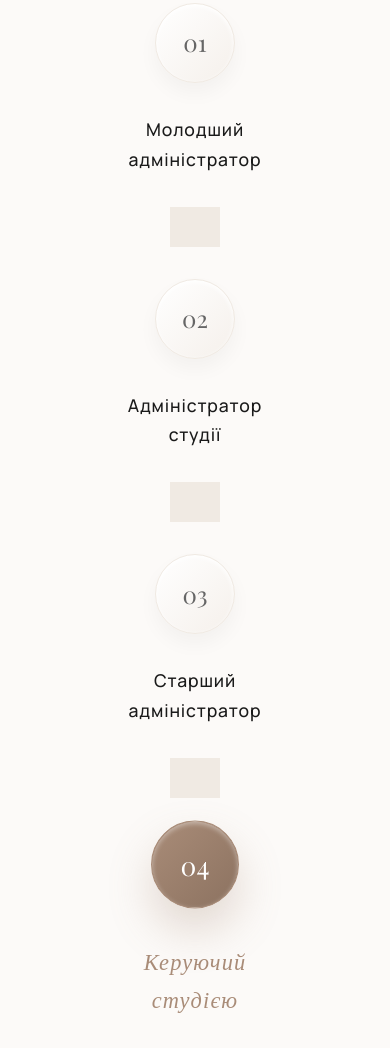
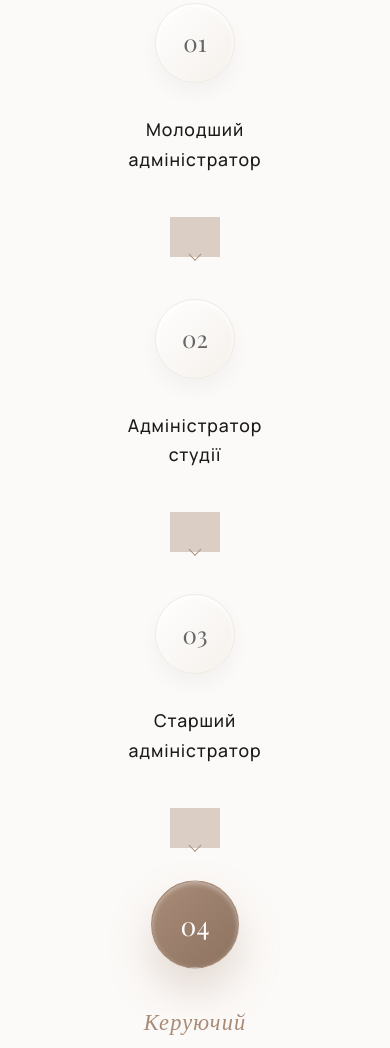
Before and after one commit to dehhaa13-collab/Top-Studio-Manager, a website built with Vite: page index.html in a window 390 px wide. Shown: the part 8195-9243 px from the top of the page. Built offline with nearby package versions, Linux system fonts and the light colour scheme; a web font is replaced by a local one.

Commit message:
feat: replace simple career path lines with elegant arrows

```diff
--- a/style.css
+++ b/style.css
@@ -804,11 +804,23 @@ h1 em, h2 em, h3 em {
 .path-line {
   flex-grow: 1;
   height: 1px;
-  background: var(--border-light);
+  background: rgba(169, 140, 120, 0.4);
   min-width: 50px;
-  margin: 0 1rem;
+  margin: 0 1.5rem;
   position: relative;
   top: -20px;
+}
+
+.path-line::after {
+  content: '';
+  position: absolute;
+  right: -2px;
+  top: 50%;
+  transform: translateY(-50%) rotate(45deg);
+  width: 8px;
+  height: 8px;
+  border-top: 1.5px solid var(--accent);
+  border-right: 1.5px solid var(--accent);
 }
 
 /* CTA SECTION */
@@ -996,8 +1008,15 @@ h1 em, h2 em, h3 em {
   .path-line {
     width: 1px;
     height: 40px;
-    margin: 0;
+    margin: 10px 0;
     top: 0;
+  }
+  .path-line::after {
+    right: auto;
+    left: 50%;
+    top: auto;
+    bottom: -2px;
+    transform: translateX(-50%) rotate(135deg);
   }
   .cta-content {
     padding: 4rem 2rem;
```
